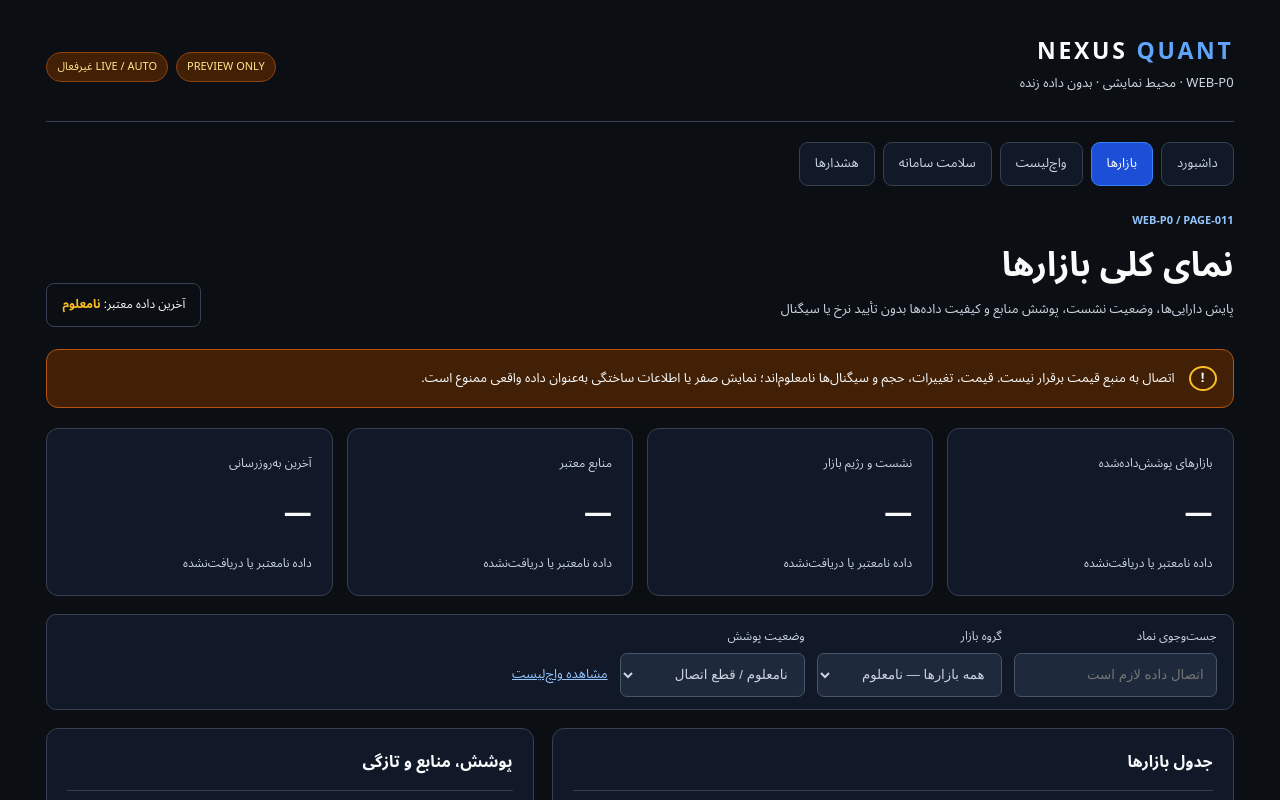
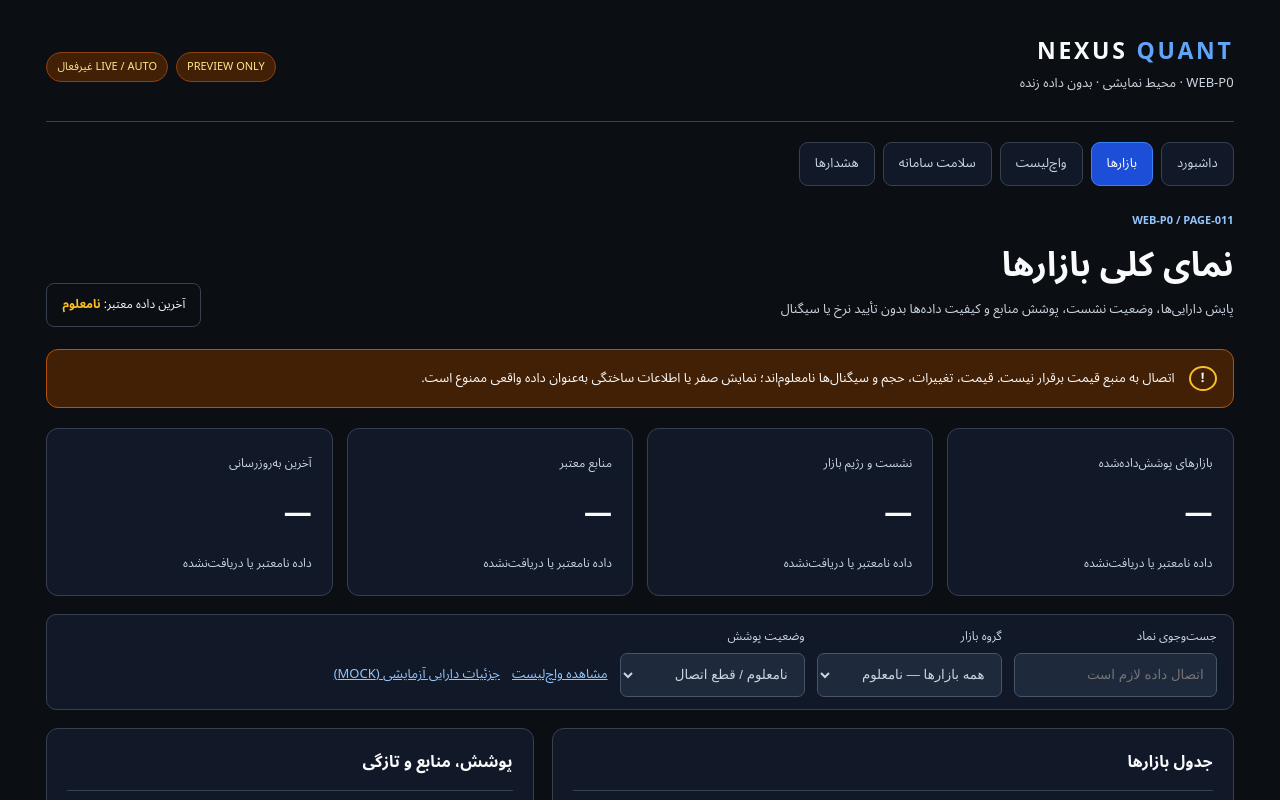
Before and after one commit to rahemih/Finance, a Next.js app in the folder apps/web/: page /markets in a window 1280 px wide. Shown: the top 800 px of the page. Built offline with nearby package versions, Linux system fonts and the light colour scheme.

Commit message:
feat(web-p0): link to noncanonical read-only asset fixture from markets

```diff
--- a/apps/web/src/components/markets/markets-preview.tsx
+++ b/apps/web/src/components/markets/markets-preview.tsx
@@ -26,6 +26,7 @@
  <label>گروه بازار<select disabled aria-label="گروه بازار؛ غیرفعال"><option>همه بازارها — نامعلوم</option></select></label>
  <label>وضعیت پوشش<select disabled aria-label="پوشش منبع؛ غیرفعال"><option>نامعلوم / قطع اتصال</option></select></label>
  <Link href="/markets/watchlist" className="nq-mkt-link">مشاهده واچ‌لیست</Link>
+ <Link href="/markets/mock-btcusdt" className="nq-mkt-link">جزئیات دارایی آزمایشی (MOCK)</Link>
 </div>
 <div className="nq-mkt-columns"><Panel title="جدول بازارها"><div className="nq-mkt-table nq-mkt-market-table" role="table" aria-label="ساختار جدول هشت ستونی بازارها؛ بدون داده معتبر"><div role="row">{marketHeaders.map(h=><span role="columnheader" key={h}>{h}</span>)}</div></div><div className="nq-mkt-mobile-label">نمای کارت دارایی‌ها · موبایل · داده نامعلوم</div><Empty text="هیچ قیمت قابل استنادی از منبع مجاز دریافت نشده است. جدول خالی به معنی نبود بازار نیست."/></Panel>
 <Panel title="پوشش، منابع و تازگی"><dl className="nq-mkt-facts"><div><dt>وضعیت جریان</dt><dd>DISCONNECTED</dd></div><div><dt>تازگی مظنه</dt><dd>UNKNOWN</dd></div><div><dt>هماهنگی ارائه‌دهندگان</dt><dd>UNVERIFIED</dd></div><div><dt>پوشش نمادهای فارکس</dt><dd>NOT_MEASURED</dd></div></dl><Empty text="وضعیت منبع، تأخیر و تطبیق بین منابع در دسترس نیست."/><Link href="/system" className="nq-mkt-link">بررسی سلامت سامانه</Link></Panel></div>
```
